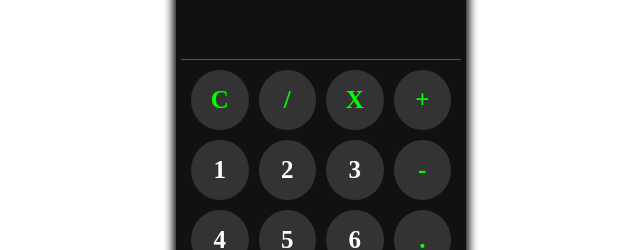
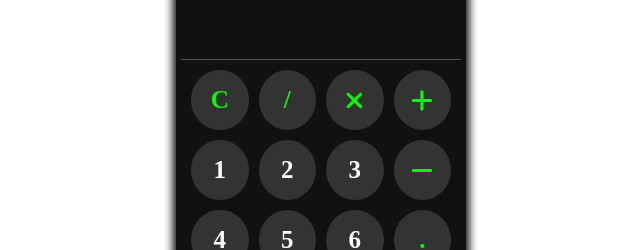
Before and after one commit to santiago-moran/calculator-reactjs, a React (Vite) app: page / in a window 1280 px wide. Shown: the part 255-505 px from the top of the page, without its empty margins (319-959 px from the left). Built offline with nearby package versions, Linux system fonts and the light colour scheme.

Commit message:
importing font awesome icons

```diff
--- a/src/App.jsx
+++ b/src/App.jsx
@@ -2,15 +2,18 @@
 import { Button } from './components/Button'
 import { FontAwesomeIcon } from '@fortawesome/react-fontawesome'
 import { faDeleteLeft } from '@fortawesome/free-solid-svg-icons'
+import { faXmark } from '@fortawesome/free-solid-svg-icons'
+import { faMinus } from '@fortawesome/free-solid-svg-icons'
+import { faPlus } from '@fortawesome/free-solid-svg-icons'
 
 export function App () {
     const buttons = Array(18).fill(null)
     const CONTENT = {
         0: 'C',
         1: '/',
-        2: 'X',
-        3: '+',
-        7: '-',
+        2: <FontAwesomeIcon icon={faXmark}/>,
+        3: <FontAwesomeIcon icon={faPlus}/>,
+        7: <FontAwesomeIcon icon={faMinus}/>,
         11: '.',
         15: <FontAwesomeIcon icon={faDeleteLeft}/>,
         17: '='
@@ -18,7 +21,6 @@
     let number = 1;
 
     return (
-        <>
         <section className='calculator'>
             <div className='output'></div>
             <section className='buttons'>
@@ -32,6 +34,5 @@
                 })}
             </section>
         </section>
-        </>
     )
 }
--- a/styles.css
+++ b/styles.css
@@ -5,6 +5,7 @@
 body {
     height: 100vh;
     color: #fff;
+    font-size: 25px;
 }
 #app {
     display: flex;
@@ -29,6 +30,7 @@
     display: flex;
     justify-content: flex-end;
     align-items: center;
+    font-size: 50px;
 }
 .buttons {
     display: grid;
@@ -48,7 +50,6 @@
     justify-content: center;
     align-items: center;
     font-weight: bolder;
-    font-size: 25px;
 }
 .button:hover {
     background-color: #222;
```
